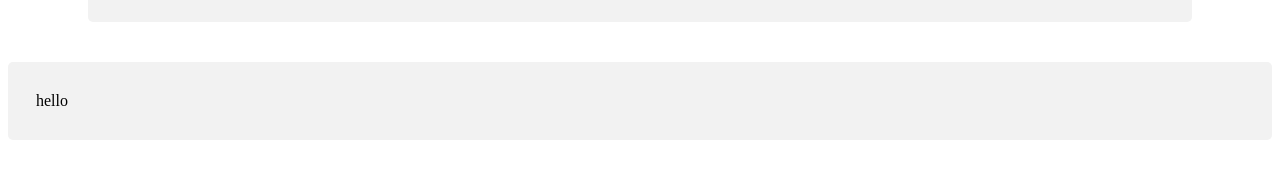
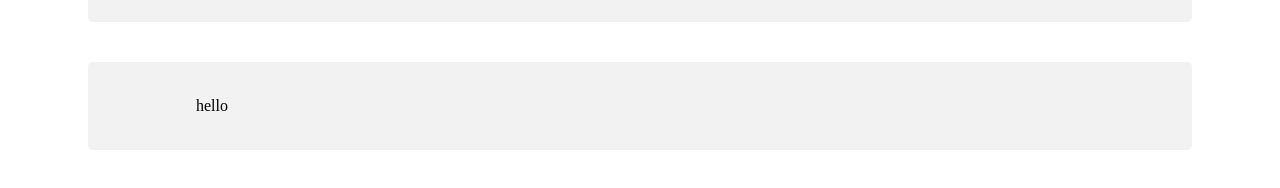
Before and after one commit to isabellabrielle/EthicalIssuesApp, a plain HTML site: page index.html in a window 1280 px wide. Shown: the part 510-698 px from the top of the page. Drawn offline with Linux system fonts and the light colour scheme.

Commit message:
Update index.css

```diff
--- a/index.css
+++ b/index.css
@@ -99,6 +99,11 @@ ul {
     margin: 40px 80px;
 }
 
+.responseContainer {
+  padding: 25px 100px;
+  margin: 40px 80px;
+}
+
 .label {
     font-weight: bold;
     font-size: x-large;
```
